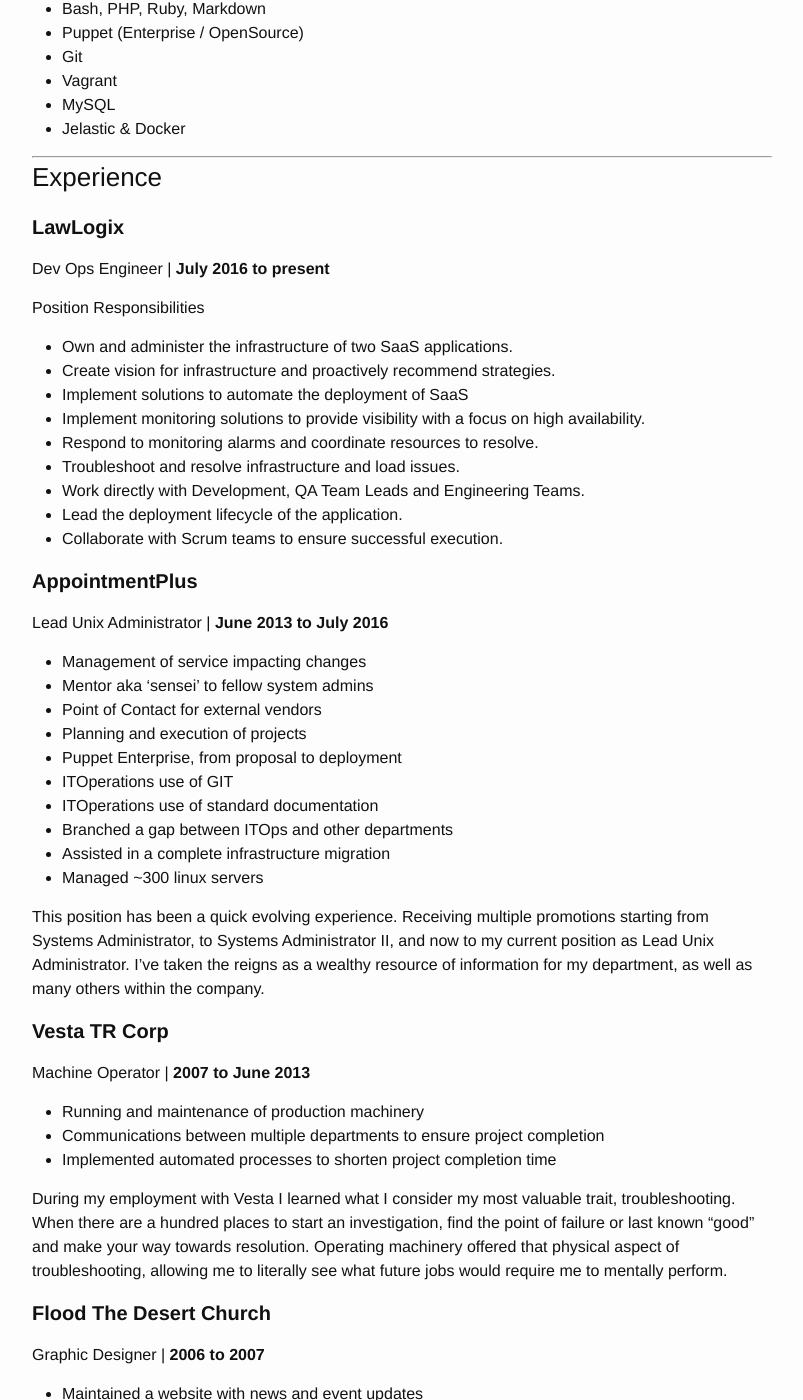
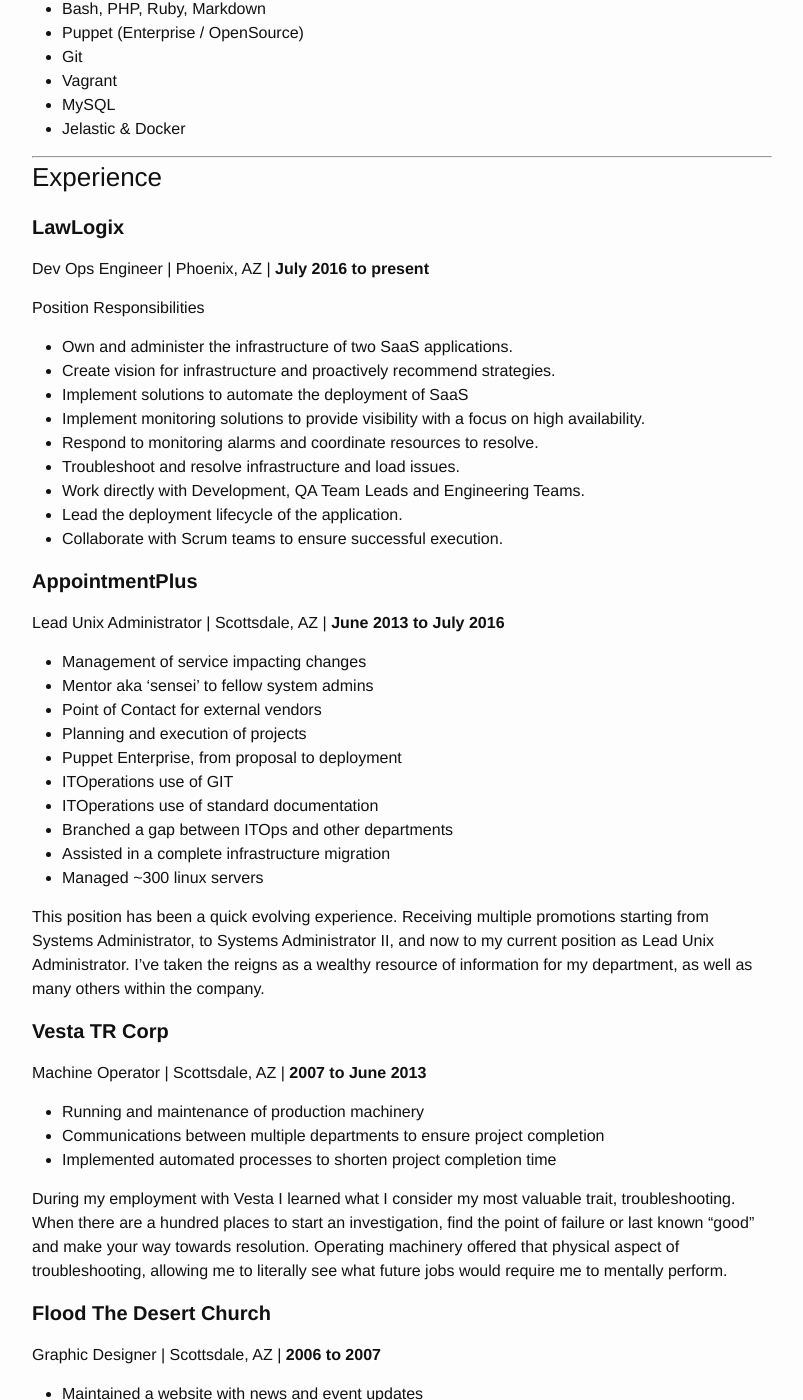
Before and after one commit to ericccsaysss/ericccsaysss.github.io, a Jekyll site: the page built from resume.md, in a window 1280 px wide and 1400 px high, scrolled down 487 px. Shown: the whole window, without its empty margins (238-1041 px from the left). Built offline with Jekyll 4.4.1, drawn with Linux system fonts in a browser that asks for light colours.

Commit message:
markdown syntax issue with lawlogix entry

```diff
--- a/resume.md
+++ b/resume.md
@@ -33,9 +33,10 @@ permalink: /resume/
 
 #### **LawLogix**
 
-Dev Ops Engineer \| **July 2016 to present**
+Dev Ops Engineer \| Phoenix, AZ \| **July 2016 to present**
 
 Position Responsibilities
+
   - Own and administer the infrastructure of two SaaS applications.
   - Create vision for infrastructure and proactively recommend strategies.
   - Implement solutions to automate the deployment of SaaS
@@ -48,7 +49,7 @@ Position Responsibilities
 
 #### **AppointmentPlus**
 
-Lead Unix Administrator \| **June 2013 to July 2016**
+Lead Unix Administrator \| Scottsdale, AZ \| **June 2013 to July 2016**
 
   - Management of service impacting changes
   - Mentor aka ‘sensei’ to fellow system admins
@@ -65,7 +66,7 @@ This position has been a quick evolving experience. Receiving multiple promotion
 
 #### **Vesta TR Corp**
 
-Machine Operator \| **2007 to June 2013**
+Machine Operator \| Scottsdale, AZ \| **2007 to June 2013**
 
   - Running and maintenance of production machinery
   - Communications between multiple departments to ensure project completion
@@ -74,7 +75,8 @@ Machine Operator \| **2007 to June 2013**
 During my employment with Vesta I learned what I consider my most valuable trait, troubleshooting. When there are a hundred places to start an investigation, find the point of failure or last known "good" and make your way towards resolution. Operating machinery offered that physical aspect of troubleshooting, allowing me to literally see what future jobs would require me to mentally perform.
 
 #### **Flood The Desert Church**
-Graphic Designer \| **2006 to 2007**
+
+Graphic Designer \| Scottsdale, AZ \| **2006 to 2007**
 
   - Maintained a website with news and event updates
   - Managed weekly flyers
```
